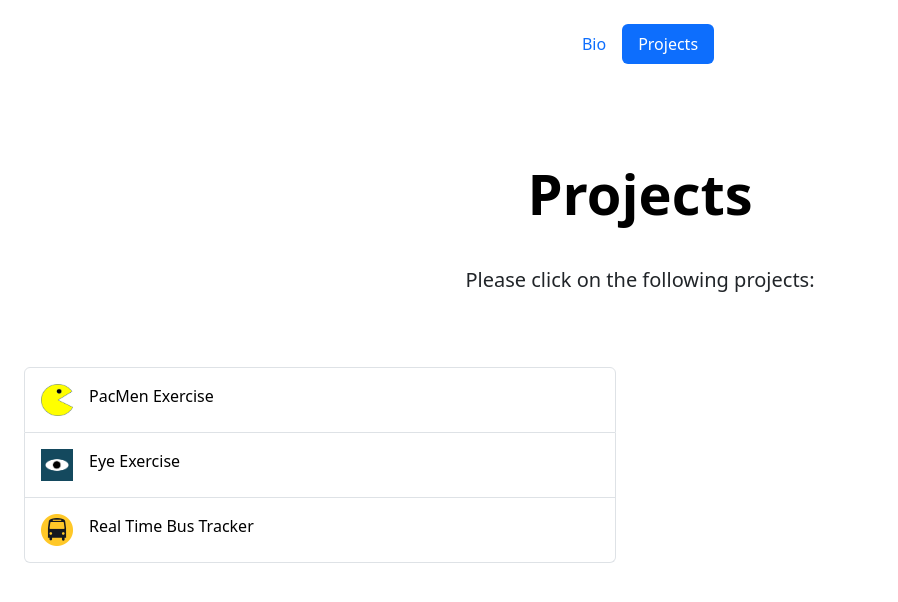
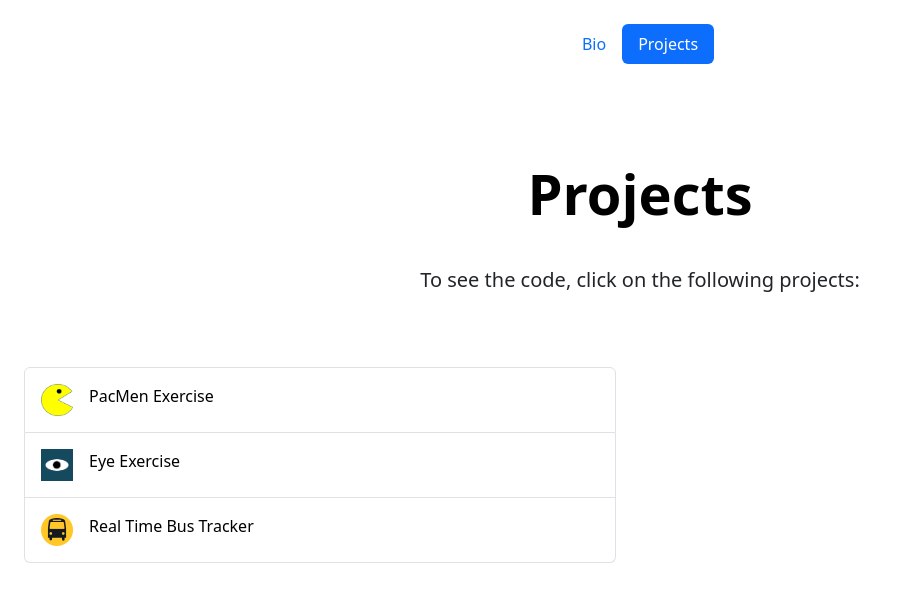
Before and after one commit to nico92-pe/nico92-pe.github.io, a plain HTML site: page projects.html in a window 1280 px wide. Shown: the top 602 px of the page, without its empty margins (0-898 px from the left). Drawn offline with nearby package versions, Linux system fonts and the light colour scheme.

Commit message:
Final commit

```diff
--- a/projects.html
+++ b/projects.html
@@ -22,7 +22,7 @@
   <div class="px-4 pt-5 my-5 text-center border-bottom">
     <h1 class="display-4 fw-bold text-body-emphasis">Projects</h1>
     <div class="col-lg-6 mx-auto">
-      <p class="lead mb-4"><br>Please click on the following projects:
+      <p class="lead mb-4"><br>To see the code, click on the following projects:
       </p>
     </div>
     <div class="row flex-lg-row-reverse align-items-center g-5 py-5">
```
